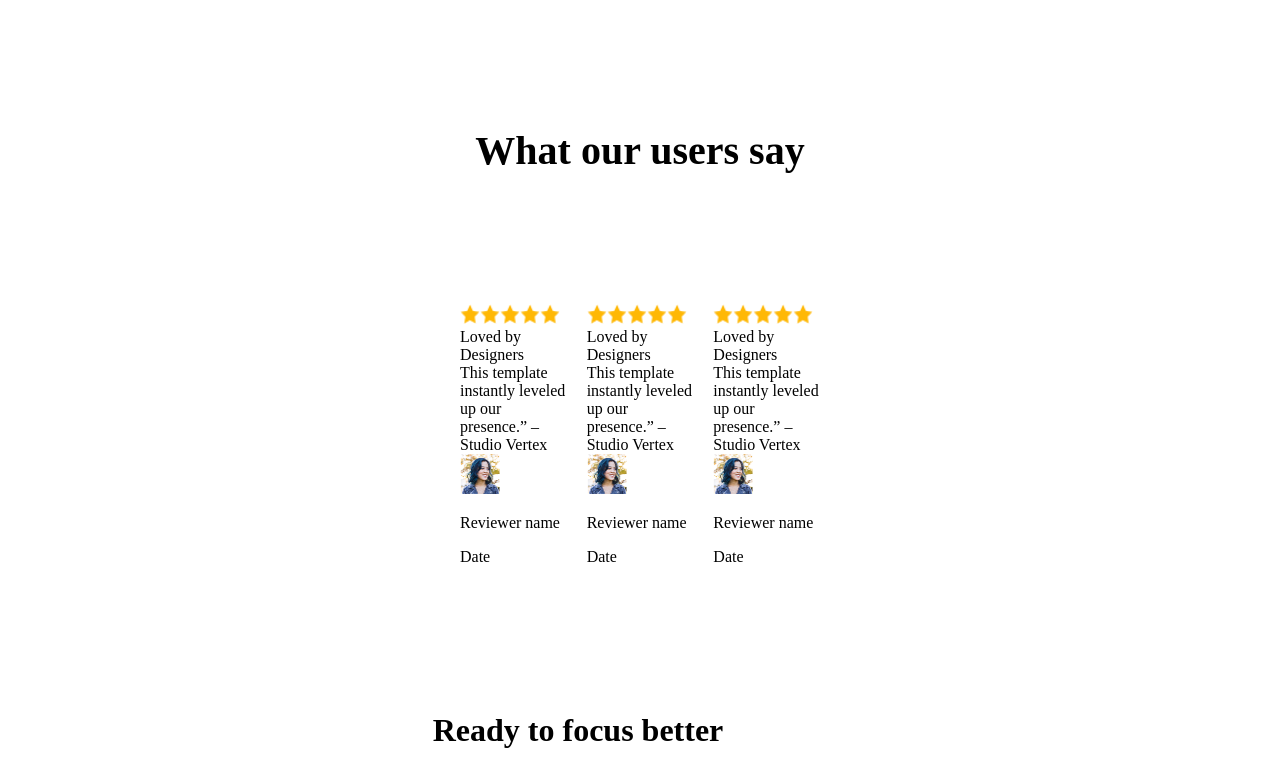
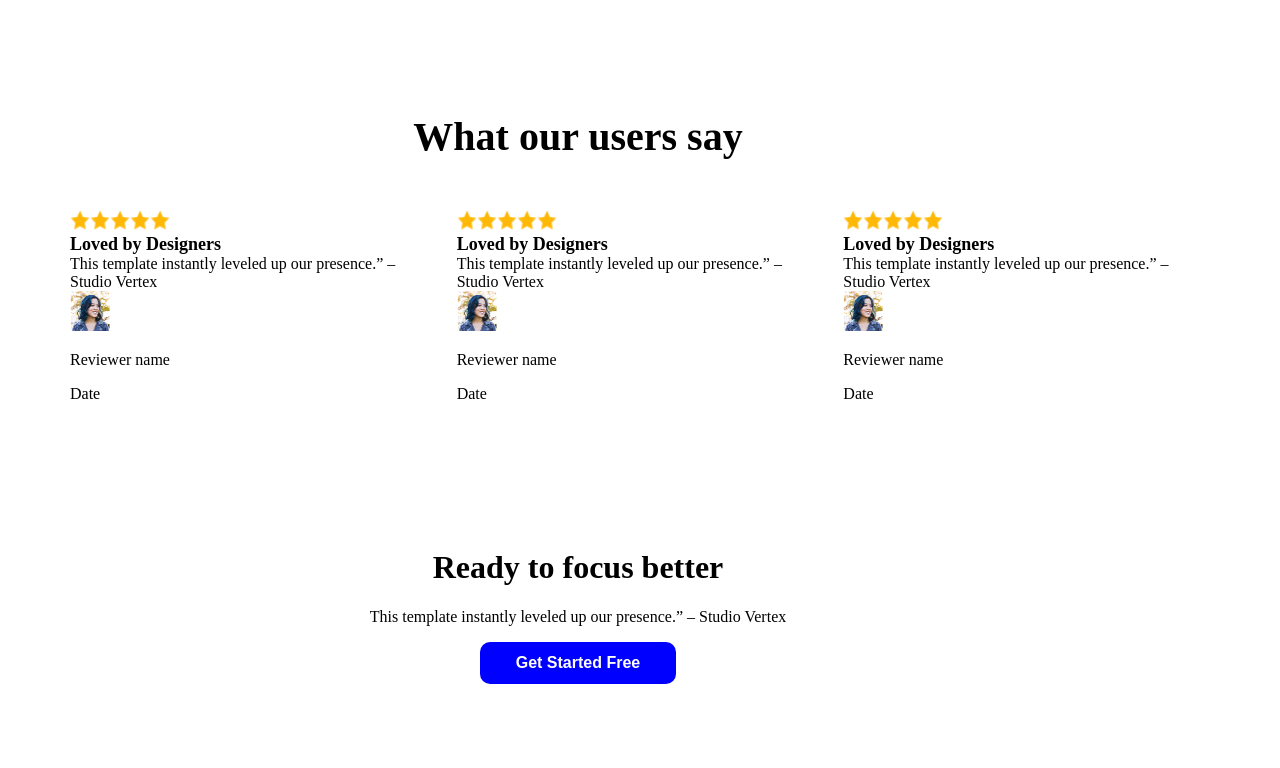
Before and after one commit to tawsif-code/Assignment-1, a plain HTML site: page index.html in a window 1280 px wide. Shown: the part 1535-2303 px from the top of the page. Drawn offline with Linux system fonts and the light colour scheme.

Commit message:
all coming along

```diff
--- a/styles.css
+++ b/styles.css
@@ -67,7 +67,6 @@ nav ul li{
 }
 
 .user{
-    background-color: lightskyblue;
     margin: 116px auto;
     max-width: 1140px;
 }
@@ -92,9 +91,9 @@ nav ul li{
     font-size: 20px;
 }
 .card{
-    max-width: 360px;
+    max-width: 1140px;
     display: flex;
-    margin: auto;
+    margin: 50px auto;
     gap: 20px;
 }
 .card li{
@@ -102,10 +101,10 @@ nav ul li{
 }
 
 .review-title{
+    max-width: 1140px;
     font-size: 40px;
     font-weight: bold;
     text-align: center;
-    margin: 130px;
 }
 .icon-star{
     width: 20px;
@@ -116,8 +115,8 @@ nav ul li{
     height: 40px;
 }
 .reviewer-title{
-    font-weight: 400;
-    font-size: medium;
+    font-weight: bold;
+    font-size: large;
 }
 .reviewer-description{
     font-weight: 400;
```
